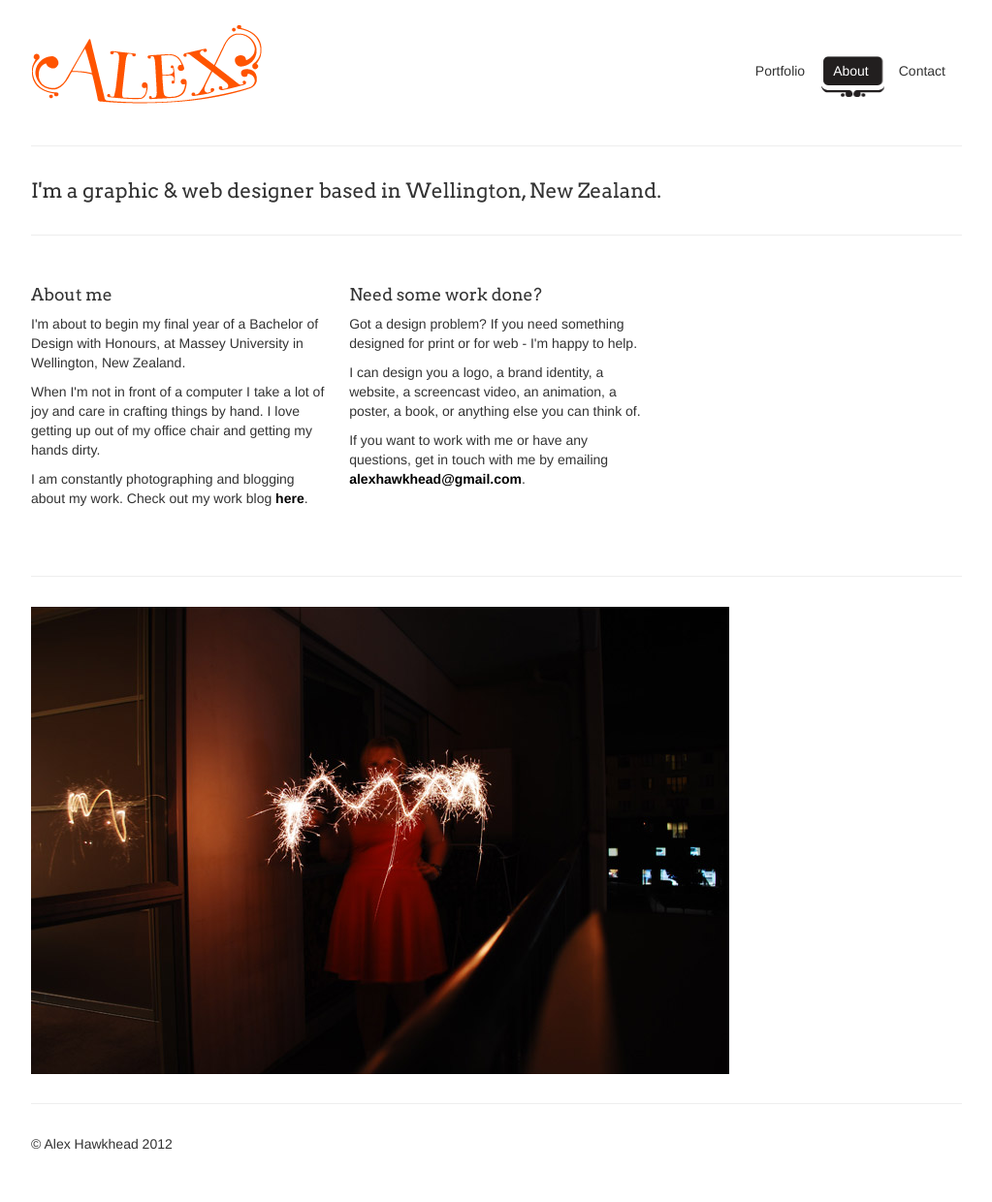
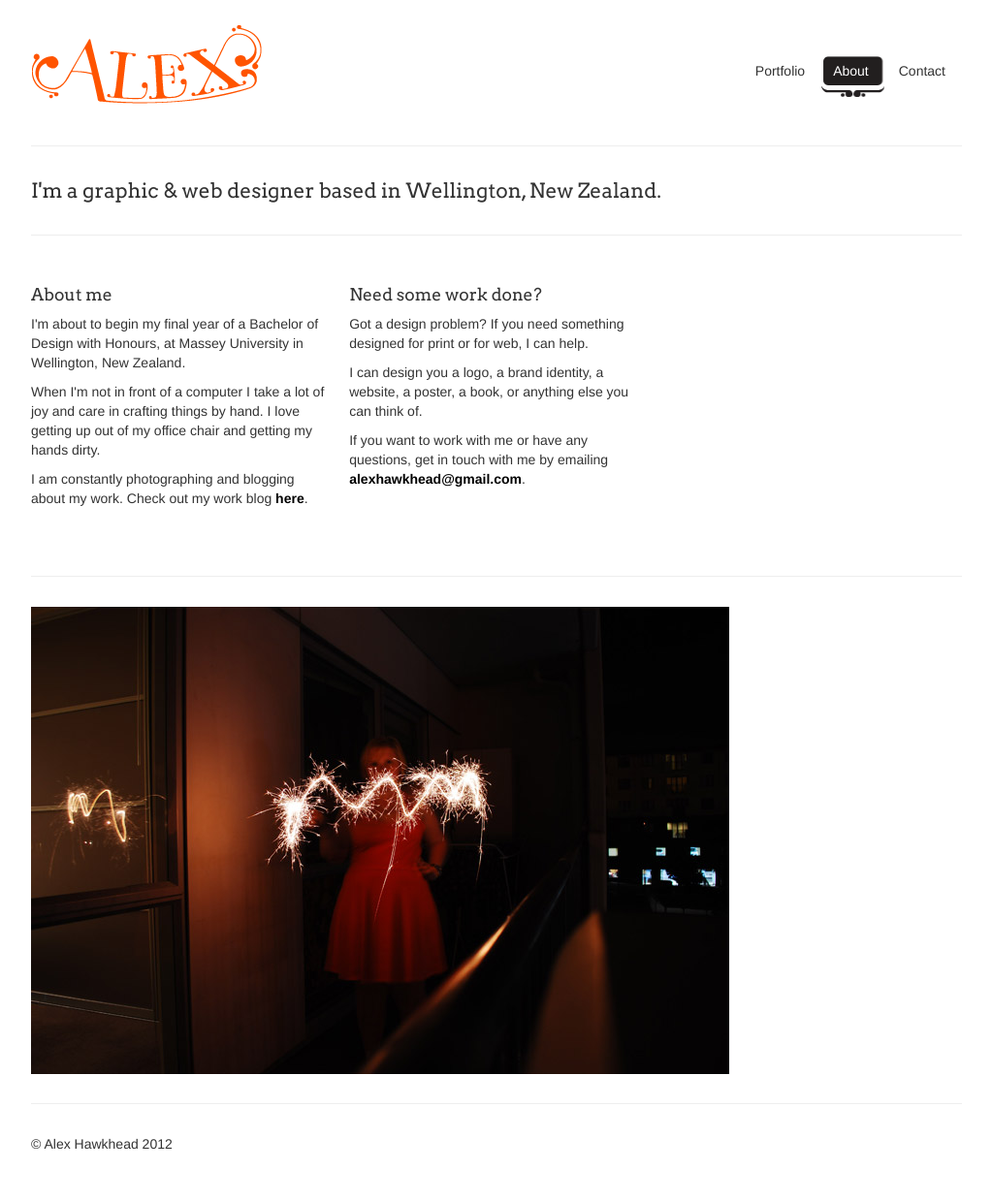
Before and after one commit to alexhawkhead/alexhawkhead.github.com, a Jekyll site: the page built from about.html, in a window 1280 px wide. Shown: the whole page at 97% size, without its empty margins (128-1151 px from the left). Built offline with Jekyll 4.4.1, drawn with Linux system fonts in a browser that asks for light colours; nearby versions of some CDN libraries; some web fonts are replaced.

Commit message:
jumbotron

```diff
--- a/about.html
+++ b/about.html
@@ -20,8 +20,8 @@ tab: about
 
   <div class="span4">
      <h4>Need some work done?</h4>
-     <p>Got a design problem? If you need something designed for print or for web - I'm happy to help.</p>
-		 <p>I can design you a logo, a brand identity, a website, a screencast video, an animation, a poster, a book, or anything else you can think of.</p>
+     <p>Got a design problem? If you need something designed for print or for web, I can help.</p>
+		 <p>I can design you a logo, a brand identity, a website, a poster, a book, or anything else you can think of.</p>
 		 <p>If you want to work with me or have any questions, get in touch with me by emailing <a href="mailto:alexhawkhead@gmail.com"><strong>alexhawkhead@gmail.com</strong></a>.</p>
   </div>
 </div>
```
